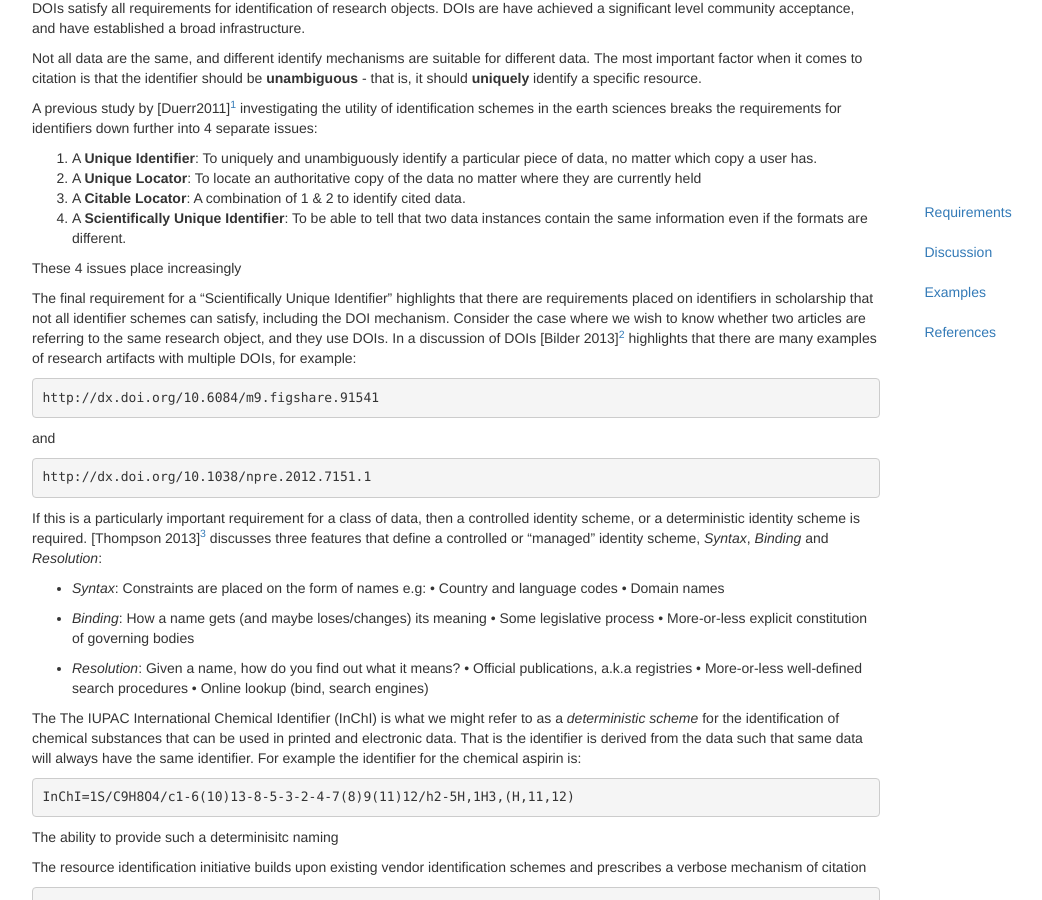
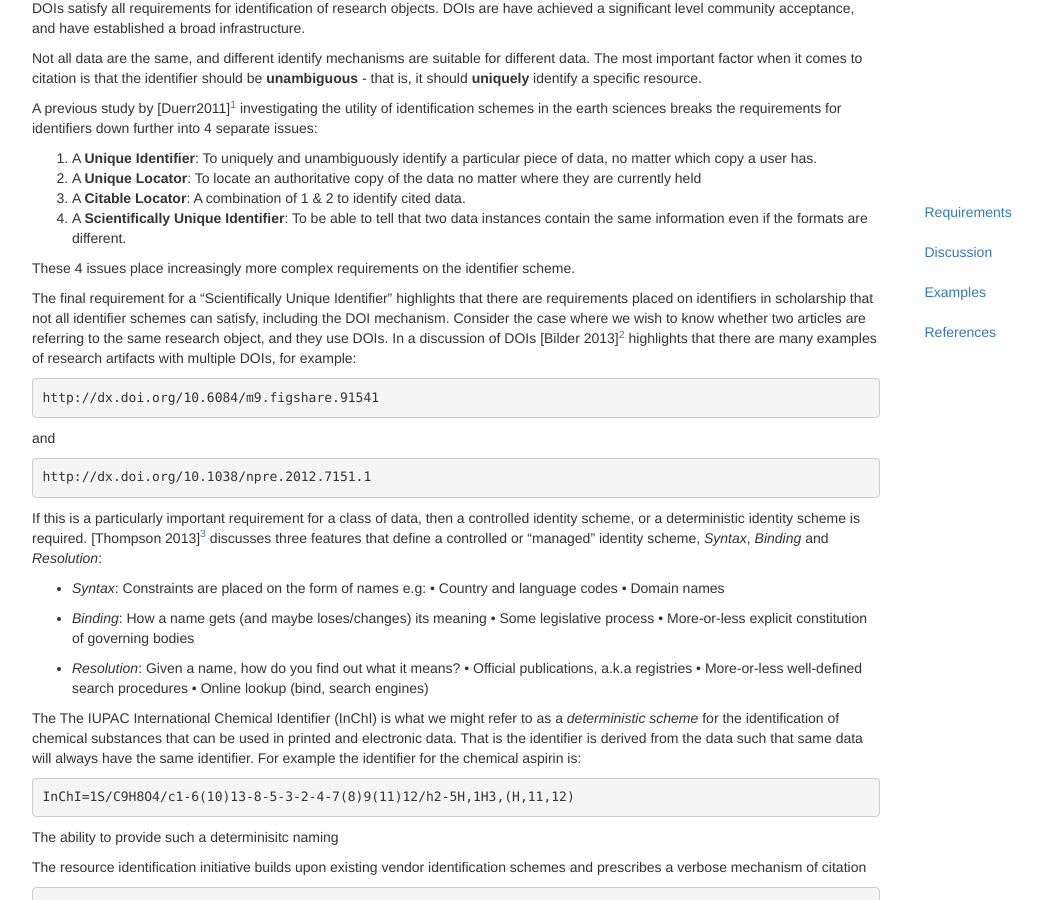
Before and after one commit to farrcommons/farrcommons.github.io, a Jekyll site: the page built from rules/identity.md, in a window 1280 px wide and 900 px high, scrolled down 546 px. Shown: the whole window, without its empty margins (38-1080 px from the left). Built offline with Jekyll 4.4.1, drawn with Linux system fonts in a browser that asks for light colours; nearby versions of some CDN libraries; library files that are not in the unit come from our copies.

Commit message:
fix typos

```diff
--- a/rules/identity.md
+++ b/rules/identity.md
@@ -33,7 +33,7 @@ A previous study by [Duerr2011][^1] investigating the utility of identification
 3. A **Citable Locator**: A combination of 1 & 2 to identify cited data.
 4. A **Scientifically Unique Identifier**: To be able to tell that two data instances contain the same information even if the formats are different.
 
-These 4 issues place increasingly
+These 4 issues place increasingly more complex requirements on the identifier scheme.
 
 The final requirement for a "Scientifically Unique Identifier" highlights that there are requirements placed on identifiers in scholarship that not all identifier schemes can satisfy, including the DOI mechanism. Consider the case where we wish to know whether two articles are referring to the same research object, and they use DOIs. In a discussion of DOIs [Bilder 2013][^2] highlights that there are many examples of research artifacts with multiple DOIs, for example:
 
```
